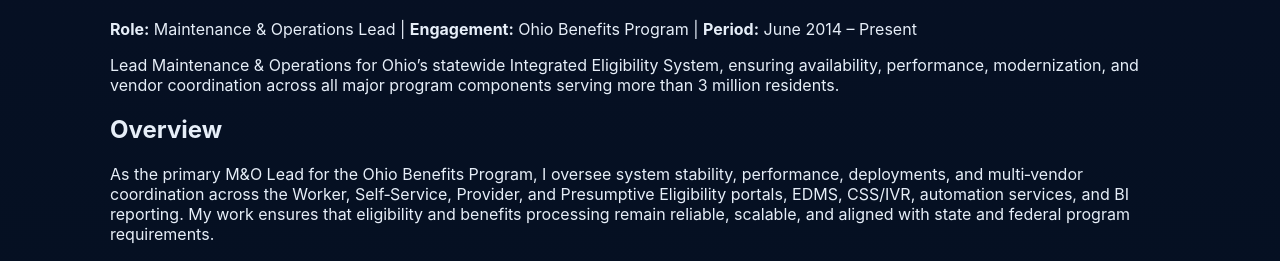
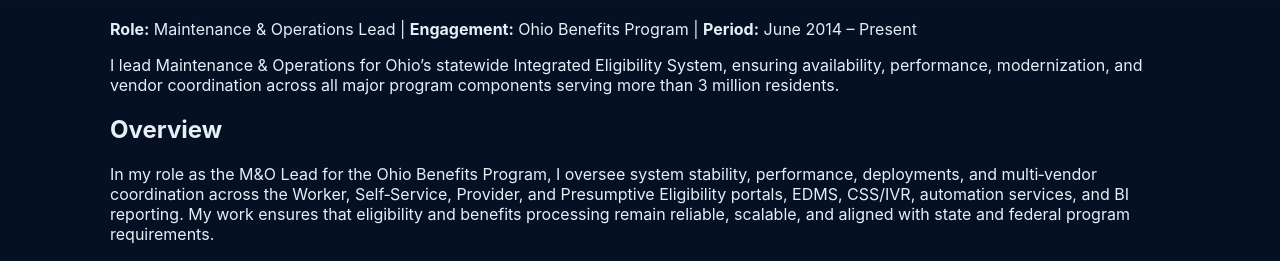
Before and after one commit to Nitins-Repo/personal-website, a website built with Vite: page integrated.html in a window 1280 px wide. Shown: the part 241-502 px from the top of the page. Built offline with nearby package versions, Linux system fonts and the light colour scheme.

Commit message:
Update Ohio Integrated Eligibility content in integrated.html and projects.html

```diff
--- a/integrated.html
+++ b/integrated.html
@@ -34,7 +34,7 @@
   </p>
 
   <p class="desc">
-    Lead Maintenance &amp; Operations for Ohio’s statewide Integrated Eligibility
+    I lead Maintenance &amp; Operations for Ohio’s statewide Integrated Eligibility
     System, ensuring availability, performance, modernization, and vendor
     coordination across all major program components serving more than
     3 million residents.
@@ -42,7 +42,7 @@
 
   <h2 id="overview">Overview</h2>
   <p>
-    As the primary M&amp;O Lead for the Ohio Benefits Program, I oversee system
+    In my role as the M&amp;O Lead for the Ohio Benefits Program, I oversee system
     stability, performance, deployments, and multi‑vendor coordination across
     the Worker, Self‑Service, Provider, and Presumptive Eligibility portals,
     EDMS, CSS/IVR, automation services, and BI reporting. My work ensures that
```
Also changed, not shown: projects.html (+3 -1 lines).
